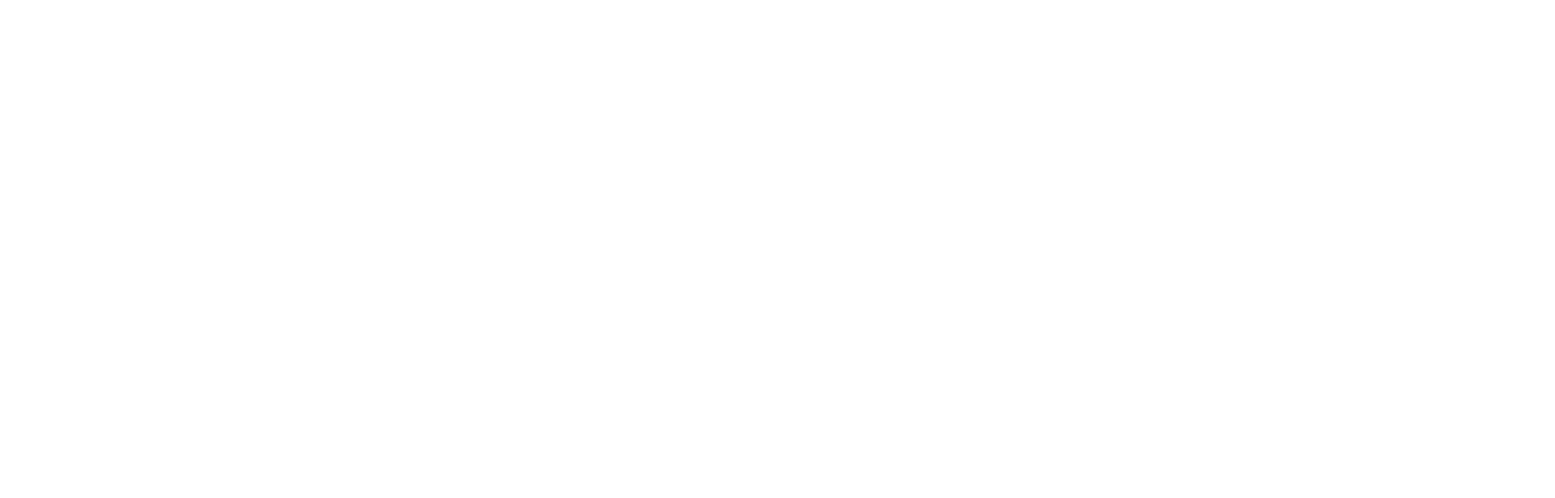
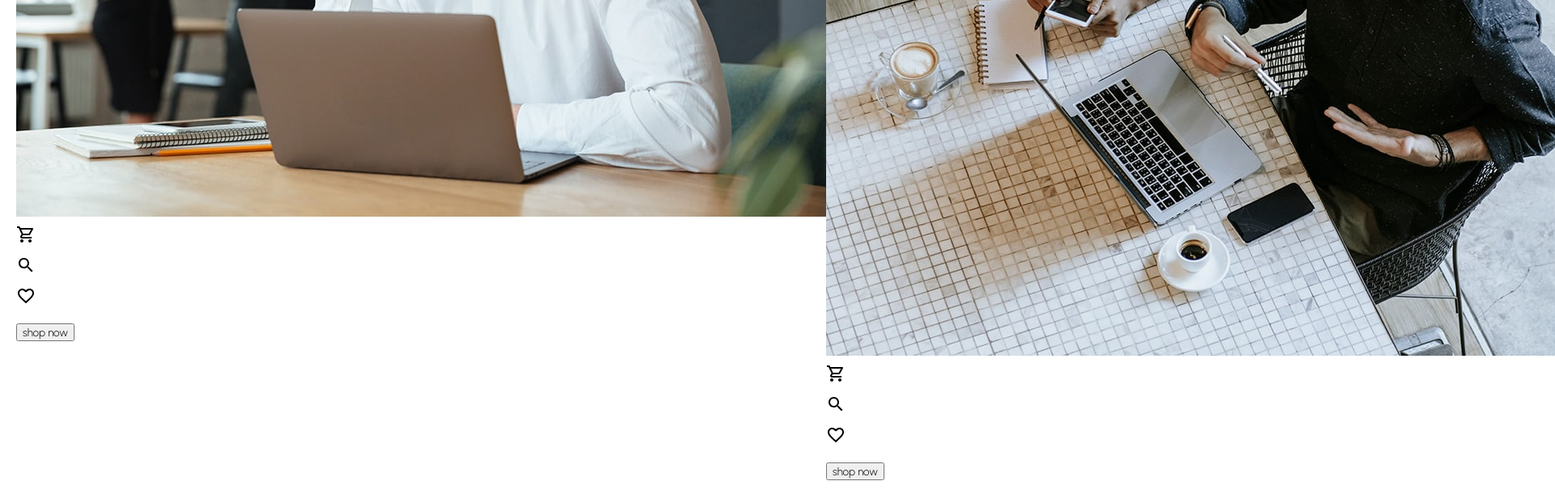
Before and after one commit to pwill12/Ecommerce-app, a React (Create React App) app: page / in a window 1280 px wide. Shown: the part 1725-2341 px from the top of the page at 81% size, 1920 px wide, since content can reach past the window. Before the commit the page ends 1306 px from the top, so only its background shows below. Built offline with nearby package versions, Linux system fonts and the light colour scheme.

Commit message:
added the products section

```diff
--- a/src/Pages/Home.jsx
+++ b/src/Pages/Home.jsx
@@ -9,6 +9,8 @@
 import Announcement from "../components/Announcement";
 import Slider from '../components/Slider'
 import Categories from "../components/Categories";
+import { Products } from "../components/Products";
+
 
 function Home() {
   return (
@@ -17,6 +19,7 @@
       <Mynavbar />
       <Slider />
       <Categories />
+      <Products />
       {/* <h1>hello</h1> */}
     </div>
   )
--- a/src/components/Categories.jsx
+++ b/src/components/Categories.jsx
@@ -15,7 +15,7 @@
 function Categories() {
     return (
            <Container>
-               {mycategories.map((props) => (<CategoriesItem item={props}/>))}
+               {mycategories.map((props) => (<CategoriesItem item={props} key={props.id}/>))}
            </Container>
     )
 }
--- /dev/null
+++ b/src/components/Product.jsx
@@ -0,0 +1,48 @@
+
+import { FavoriteBorderOutlined, SearchOutlined, ShoppingCartOutlined } from '@material-ui/icons'
+import React from 'react'
+import styled from 'styled-components'
+
+
+const Container = styled.div`
+  flex: 1;
+
+`
+
+const Circle = styled.div`
+  flex: 1;
+`
+
+const Image = styled.img`
+  flex: 1;
+`
+const Info = styled.h1`
+  flex: 1;
+`
+const Icon = styled.div`
+  flex: 1;
+`
+const Button = styled.button`
+  flex: 1;
+`
+
+export default function Product({item}) {
+  return (
+    <Container>
+        <Circle/>
+        <Image src={item.img}/>
+            <Info>
+                <Icon>
+                <ShoppingCartOutlined/>
+                </Icon>
+                <Icon>
+                    <SearchOutlined/>
+                </Icon>
+                <Icon>
+                    <FavoriteBorderOutlined/>
+                </Icon>
+                <Button>shop now</Button>
+            </Info>
+    </Container>
+  )
+}
--- /dev/null
+++ b/src/components/Products.jsx
@@ -0,0 +1,18 @@
+import styled from 'styled-components'
+
+import { popularproducts } from '../data'
+
+import Product from './Product'
+
+const Container = styled.div`
+  padding:20px;
+  display: flex;
+`
+
+export const Products = () => {
+  return (
+    <Container>
+        {popularproducts.map((item) => <Product item={item} key={item.id}/>)}
+    </Container>
+  )
+}
--- a/src/components/Slider.jsx
+++ b/src/components/Slider.jsx
@@ -103,7 +103,7 @@
 
             <Wrapper slideIndex={slideIndex}>
             {sliderItems.map((item) => (
-              <Slide bg={item.bg}>
+              <Slide bg={item.bg} key={item.id}>
                 <ImgContainer>
                     <Image src={item.img} />
                 </ImgContainer>
```
